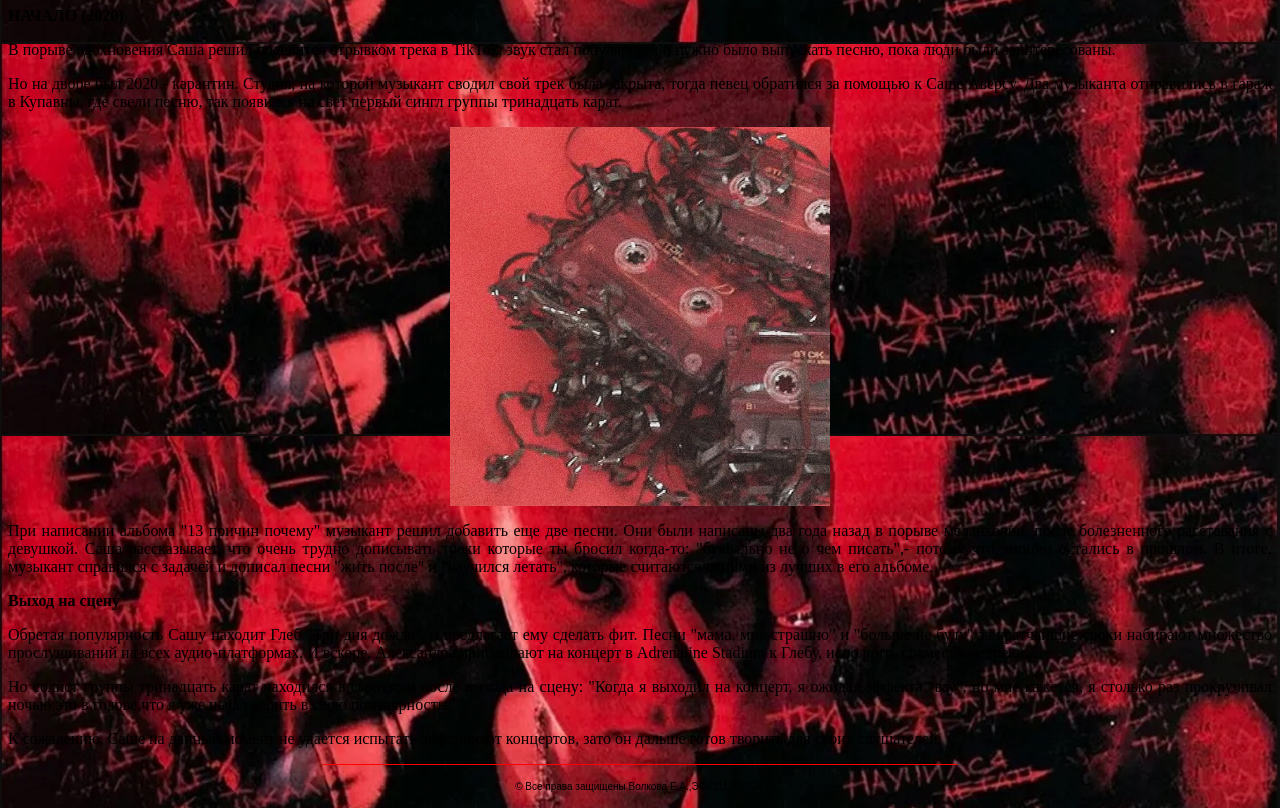
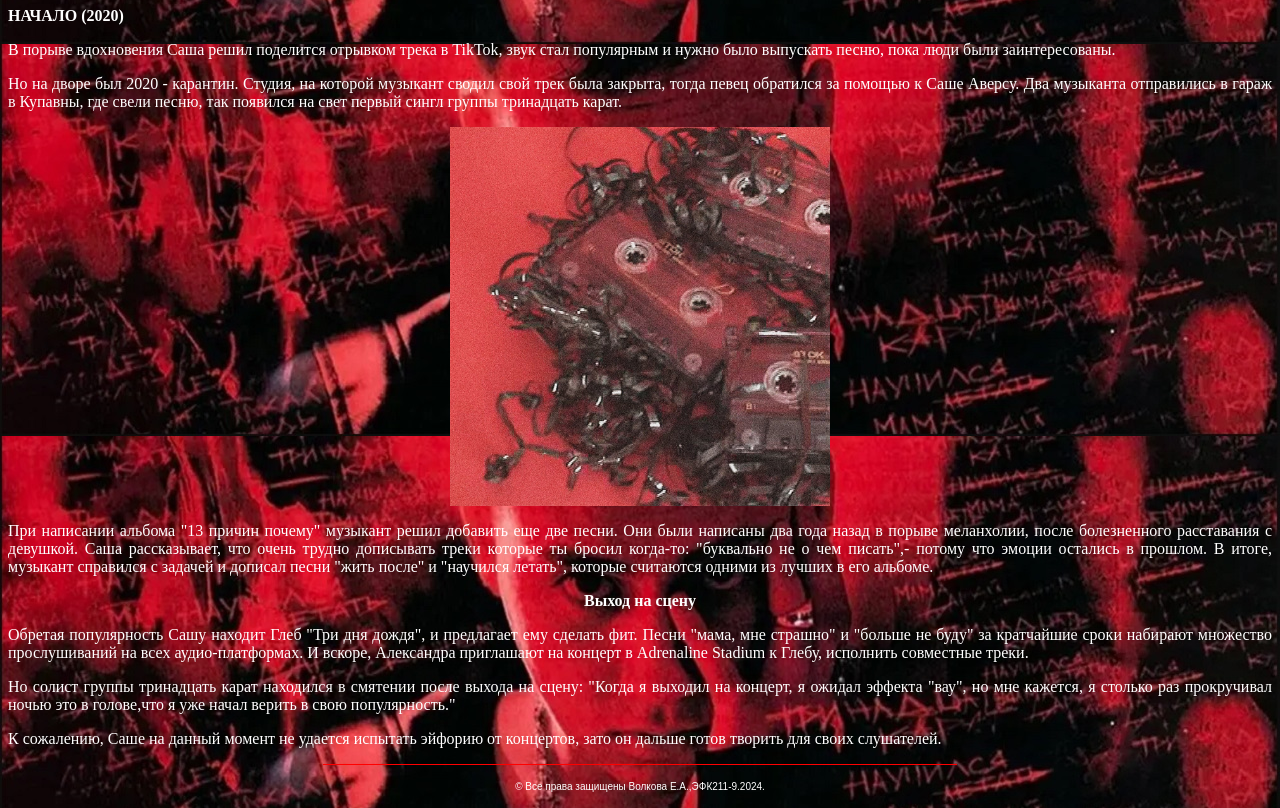
Before and after one commit to Vdolbabs/vdolbabs.github.io-, a plain HTML site: page History.html in a window 1280 px wide. Shown: the part 740-1548 px from the top of the page. Drawn offline with Linux system fonts and the light colour scheme.

Commit message:
Add files via upload

```diff
--- a/History.html
+++ b/History.html
@@ -2,7 +2,7 @@
 <HEAD>
 <TITLE> История </TITLE>
 </HEAD>
-<BODY text=#000000 background=Верхняя.jpg>
+<BODY text=#FFFFFF background=Верхняя.jpg>
 <HR align=center width=50% size=1 color=red>
 </HTML>
 <p align=center> <a href=index.html>Главная </a>| <a href= Info.html> Общая информация</a> | <a>История</a> | <a href= Disc.html>Дискография и клипы</a> | <a href= Links.html>Источники</a>  | <a href= Contacts.html>Контакты</a> | <a href= Ticket.html>Билеты и мерч</a>
@@ -18,7 +18,7 @@
 <STRONG> НАЧАЛО (2020) <A name=c1></STRONG>
 <P align=justify>В порыве вдохновения Саша решил поделится отрывком трека в TikTok, звук стал популярным и нужно было выпускать песню, пока люди были заинтересованы. </P>
 <P align=justify> Но на дворе был 2020 - карантин. Студия, на которой музыкант сводил свой трек была закрыта, тогда певец обратился за помощью к Саше Аверсу. Два музыканта отправились в гараж в Купавны, где свели песню, так появился на свет первый сингл группы тринадцать карат. </P>
-<P align=center> <IMG src=кассета.jpg width=30%> </P>
+<center> <IMG src=кассета.jpg width=30%>
 <P align=justify>При написании альбома "13 причин почему" музыкант решил добавить еще две песни. Они были написаны два года назад в порыве меланхолии, после болезненного расставания с девушкой. Саша рассказывает, что очень трудно дописывать треки которые ты бросил когда-то: "буквально не о чем писать",- потому что эмоции остались в прошлом. В итоге, музыкант справился с задачей и дописал песни "жить после" и "научился летать", которые считаются одними из лучших в его альбоме. </P>
 </UL>
 <STRONG> Выход на сцену <A name=c2></STRONG>
```
